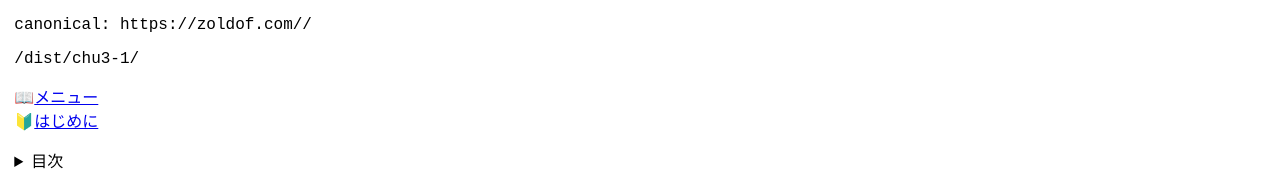
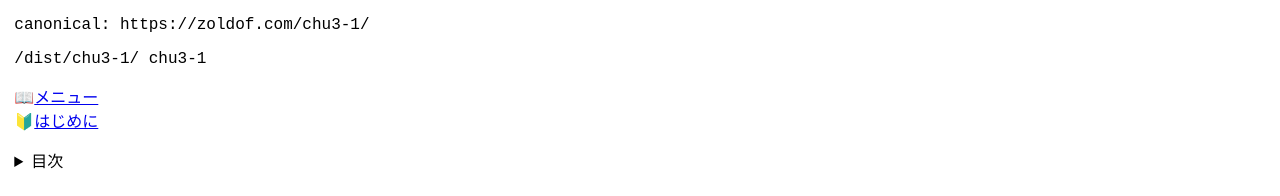
Before and after one commit to zoldof/algo-notes-ci, a Jekyll site: the page built from docs/dist/chu3-1/index.md, in a window 1280 px wide and 900 px high. Shown: the top 196 px of the window. Built offline with Jekyll 4.4.1, drawn with Linux system fonts in a browser that asks for light colours.

Commit message:
Update default.html

```diff
--- a/docs/_layouts/default.html
+++ b/docs/_layouts/default.html
@@ -4,7 +4,7 @@
   <meta charset="UTF-8">
   <meta name="viewport" content="width=device-width, initial-scale=1">
   <meta name="robots" content="{{ page.robots }}">
-  {% assign slug = page.url | split:'/' | replace: 'index.html', '' | reject: '' | last %}
+  {% assign slug = page.url | replace: 'index.html', '' | split:'/' |  reject: '' | last %}
   <link rel="canonical" href="https://{{ site.github.owner_name }}.com/{{ slug }}/">
   <title>{{ page.title }}</title>
   <!-- Include -->
```
